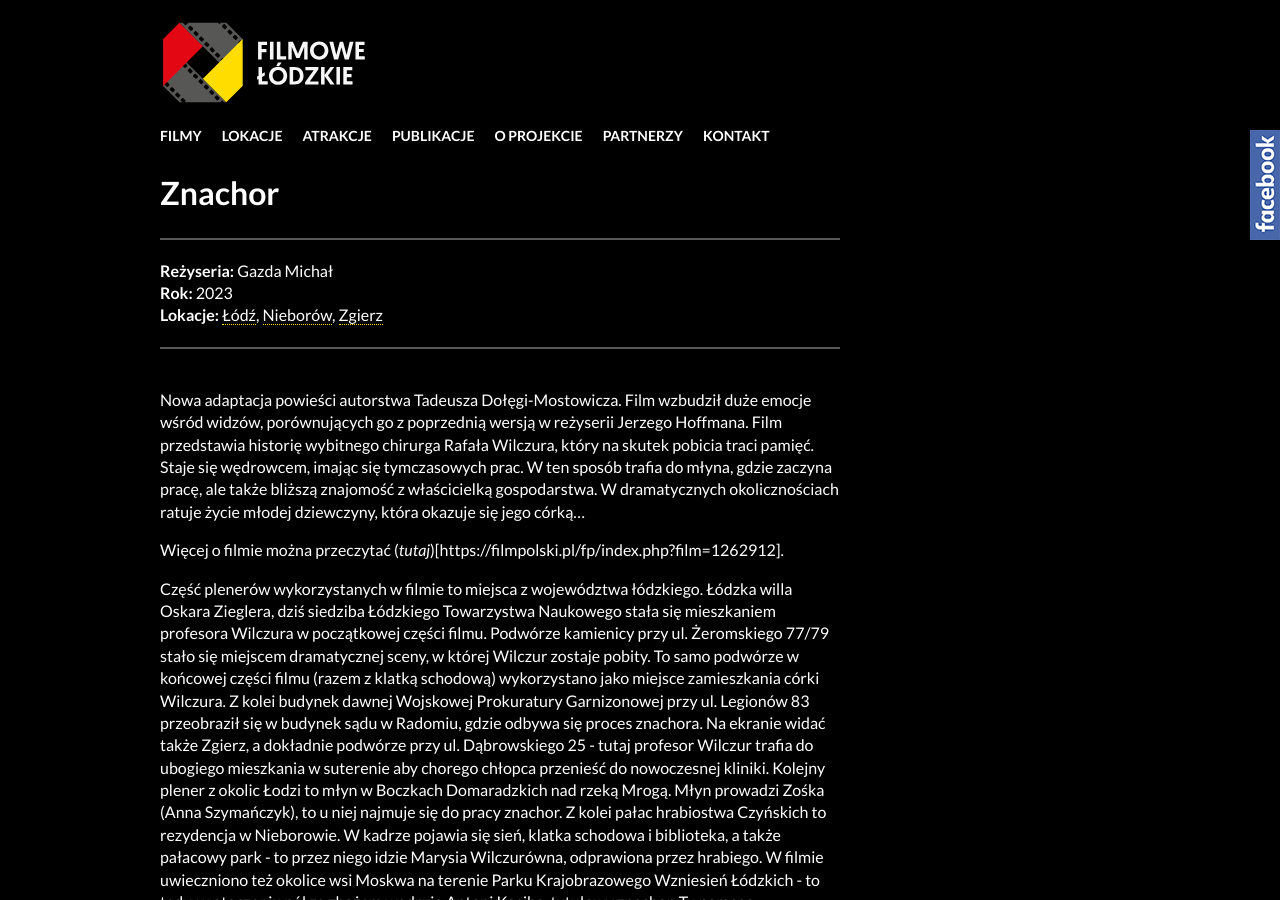
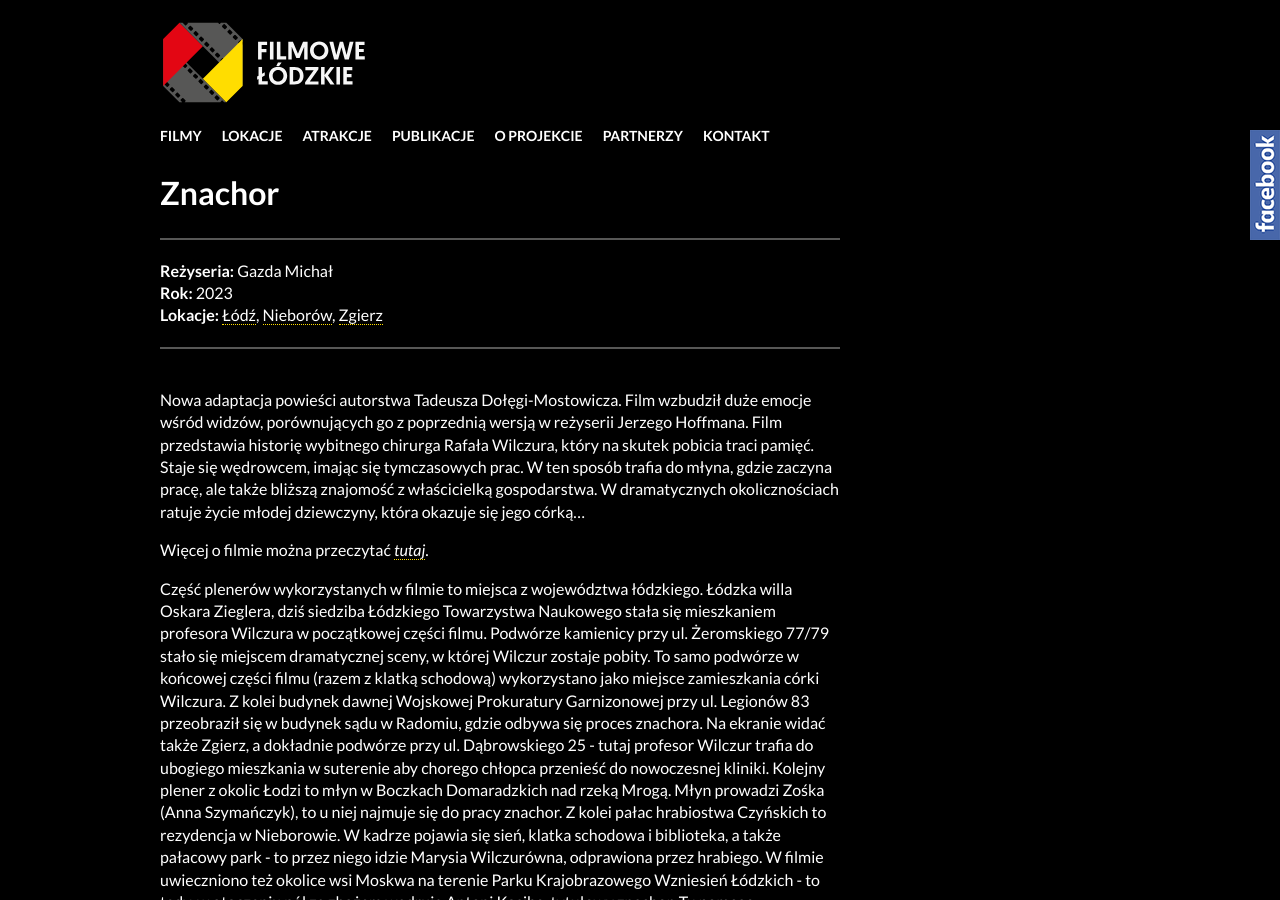
Before and after one commit to fusilli/filmowelodzkie, a Jekyll site: the page built from _filmy/znachor.md, in a window 1280 px wide and 900 px high. Built offline with Jekyll 4.4.1, drawn with Linux system fonts in a browser that asks for light colours; nearby versions of some CDN libraries.

Commit message:
Update znachor.md

```diff
--- a/_filmy/znachor.md
+++ b/_filmy/znachor.md
@@ -16,7 +16,7 @@ link: znachor
 Nowa adaptacja powieści autorstwa Tadeusza Dołęgi-Mostowicza. Film wzbudził duże emocje wśród widzów, porównujących go z poprzednią wersją w reżyserii Jerzego Hoffmana.
 Film przedstawia historię wybitnego chirurga Rafała Wilczura, który na skutek pobicia traci pamięć. Staje się wędrowcem, imając się tymczasowych prac. W ten sposób trafia do młyna, gdzie zaczyna pracę, ale także bliższą znajomość z właścicielką gospodarstwa. W dramatycznych okolicznościach ratuje życie młodej dziewczyny, która okazuje się jego córką...
 
-Więcej o filmie można przeczytać (*tutaj*)[https://filmpolski.pl/fp/index.php?film=1262912].
+Więcej o filmie można przeczytać [*tutaj*](https://filmpolski.pl/fp/index.php?film=1262912).
 
 Część plenerów wykorzystanych w filmie to miejsca z województwa łódzkiego. Łódzka willa Oskara Zieglera, dziś siedziba Łódzkiego Towarzystwa Naukowego stała się mieszkaniem profesora Wilczura w początkowej części filmu. Podwórze kamienicy przy ul. Żeromskiego 77/79 stało się miejscem dramatycznej sceny, w której Wilczur zostaje pobity. To samo podwórze w końcowej części filmu (razem z klatką schodową) wykorzystano jako miejsce zamieszkania córki Wilczura. Z kolei budynek dawnej Wojskowej Prokuratury Garnizonowej przy ul. Legionów 83 przeobraził się w budynek sądu w Radomiu, gdzie odbywa się proces znachora. Na ekranie widać także Zgierz, a dokładnie podwórze przy ul. Dąbrowskiego 25 - tutaj profesor Wilczur trafia do ubogiego mieszkania w suterenie aby chorego chłopca przenieść do nowoczesnej kliniki.
 Kolejny plener z okolic Łodzi to młyn w Boczkach Domaradzkich nad rzeką Mrogą. Młyn prowadzi Zośka (Anna Szymańczyk), to u niej najmuje się do pracy znachor.
```
